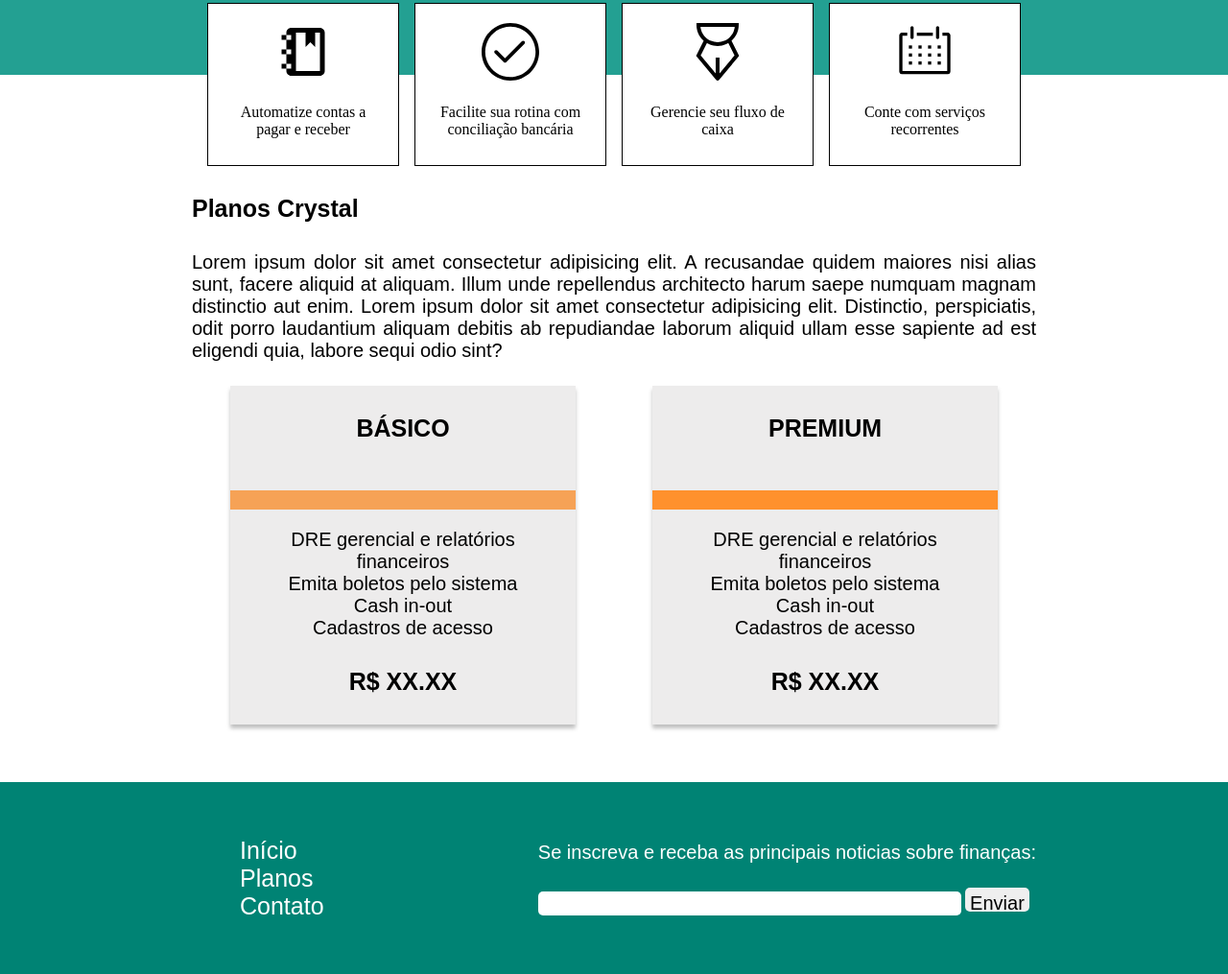
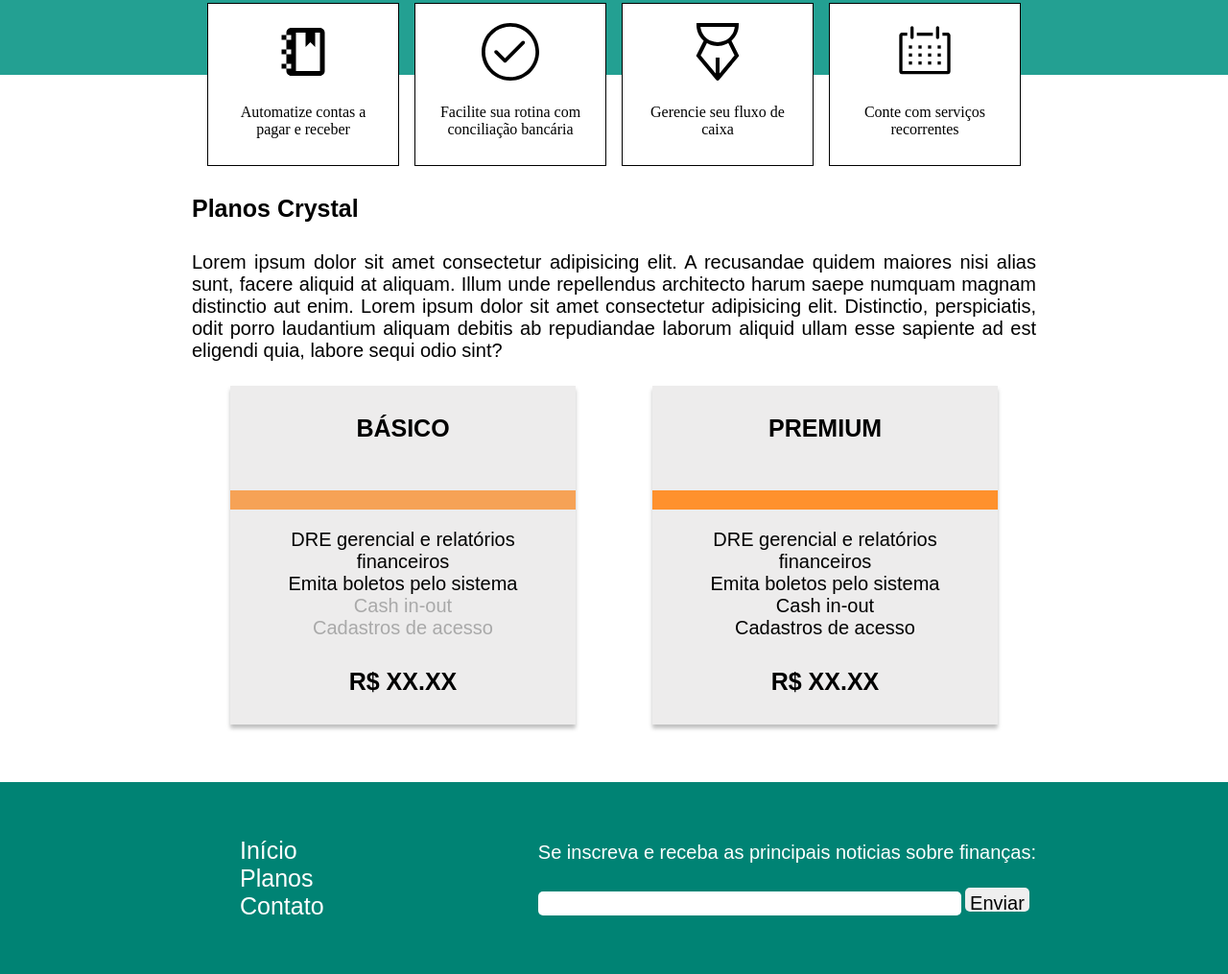
Before and after one commit to lecsboxok/ProjetoCrystal-main, a plain HTML site: page index.html in a window 1280 px wide. Shown: the part 665-1680 px from the top of the page at 96% size. Drawn offline with Linux system fonts and the light colour scheme.

Commit message:
mudei a cor do plano básico

```diff
--- a/style.css
+++ b/style.css
@@ -128,6 +128,10 @@ img {
     text-align: justify;
 }
 
+.basico {
+    color: darkgray;
+}
+
 /* RODAPÉ */
 
 #footer .container {
```
